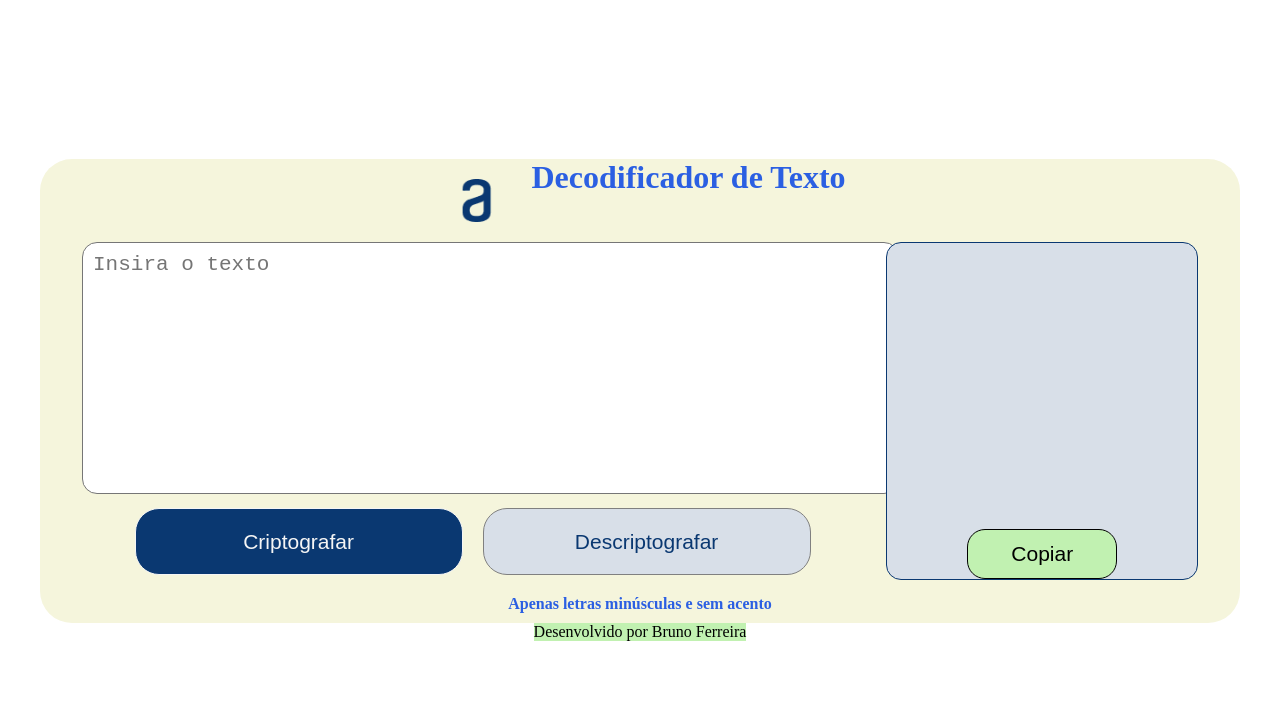
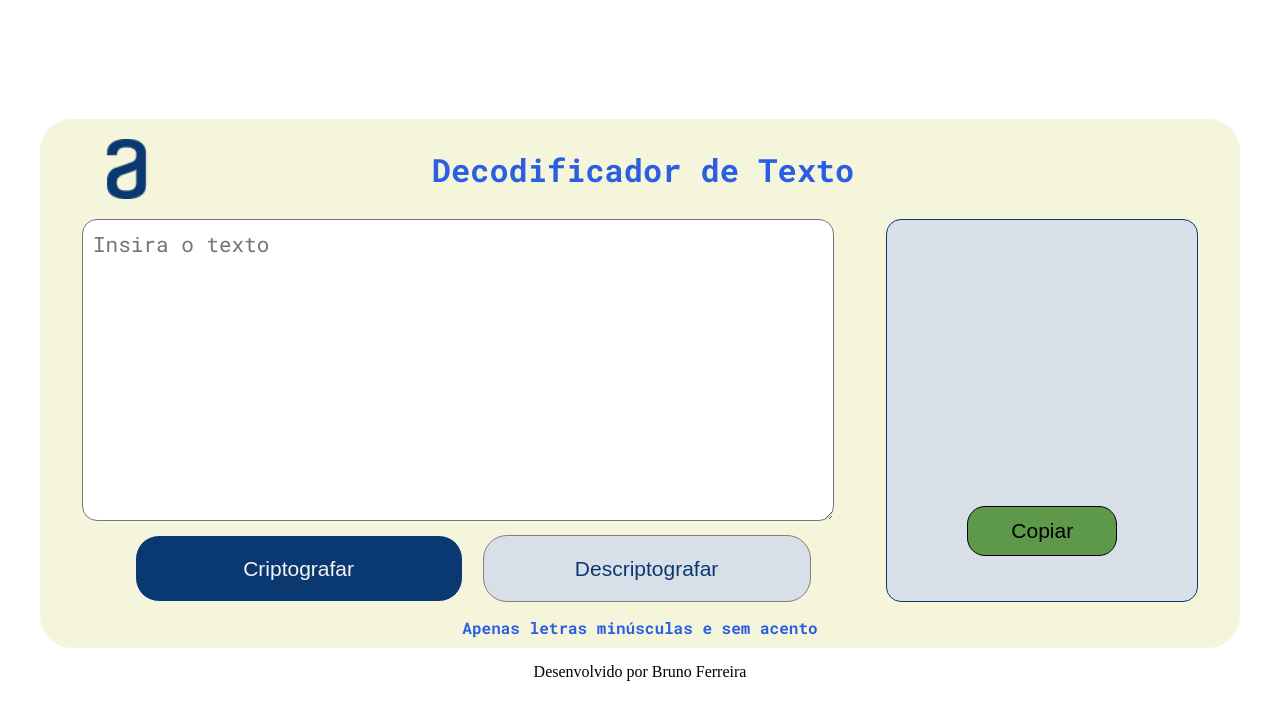
Before and after one commit to Brunim1/Decodificador-de-Texto, a plain HTML site: page index.html in a window 1280 px wide. Drawn offline with Linux system fonts and the light colour scheme.

Commit message:
Finalizando css

```diff
--- a/index.html
+++ b/index.html
@@ -16,7 +16,7 @@
         <div id="area-clicar">
           <textarea
             rows="10"
-            cols="60"
+            cols="55"
             id="Digitavel"
             placeholder="Insira o texto"
           ></textarea>
--- a/style.css
+++ b/style.css
@@ -1,3 +1,5 @@
+@import url('https://fonts.googleapis.com/css2?family=Roboto+Mono:ital,wght@0,100..700;1,100..700&display=swap');
+
 *{
     padding: 0;
     margin: 0;
@@ -23,18 +25,26 @@ main{
 }
 
 header{
+    width: 98%;
     display: flex;
+    align-items: center;
     color: rgb(43, 95, 226);
-    font-weight: ;
+}
+
+h1{
+    font-family: "Roboto Mono", monospace;
+    width: 75%;
+    text-align: center;
 }
 
 #logo{
-    width: 25%;
+    width: 150px;
     padding-top: 20px;
     padding-bottom: 20px;
 }
 textarea{
     padding: 10px;
+    font-family: "Roboto Mono", monospace;
     font-size: 21px;
     border-radius: 15px;
     background-color: white;
@@ -86,7 +96,7 @@ textarea{
     border-radius: 18px;
     border: 1px solid black;
     color: black;
-    background-color: rgb(193, 241, 177);
+    background-color: rgb(94, 153, 75);
     font-size: 21px;
     cursor: pointer;
     align-items: center;
@@ -111,13 +121,13 @@ h3{
 }
 
 #letras-minusculas{
-    color: rgb(43, 95, 226);
     font-weight:bold;
+    font-family: "Roboto Mono", monospace;
     padding-top: 15px;
     padding-bottom: 10px;
+    color: rgb(43, 95, 226);
 }
 
 .rodape{
-    background-color: rgb(193, 241, 177);
-
+    padding-top: 15px;
 }
```
